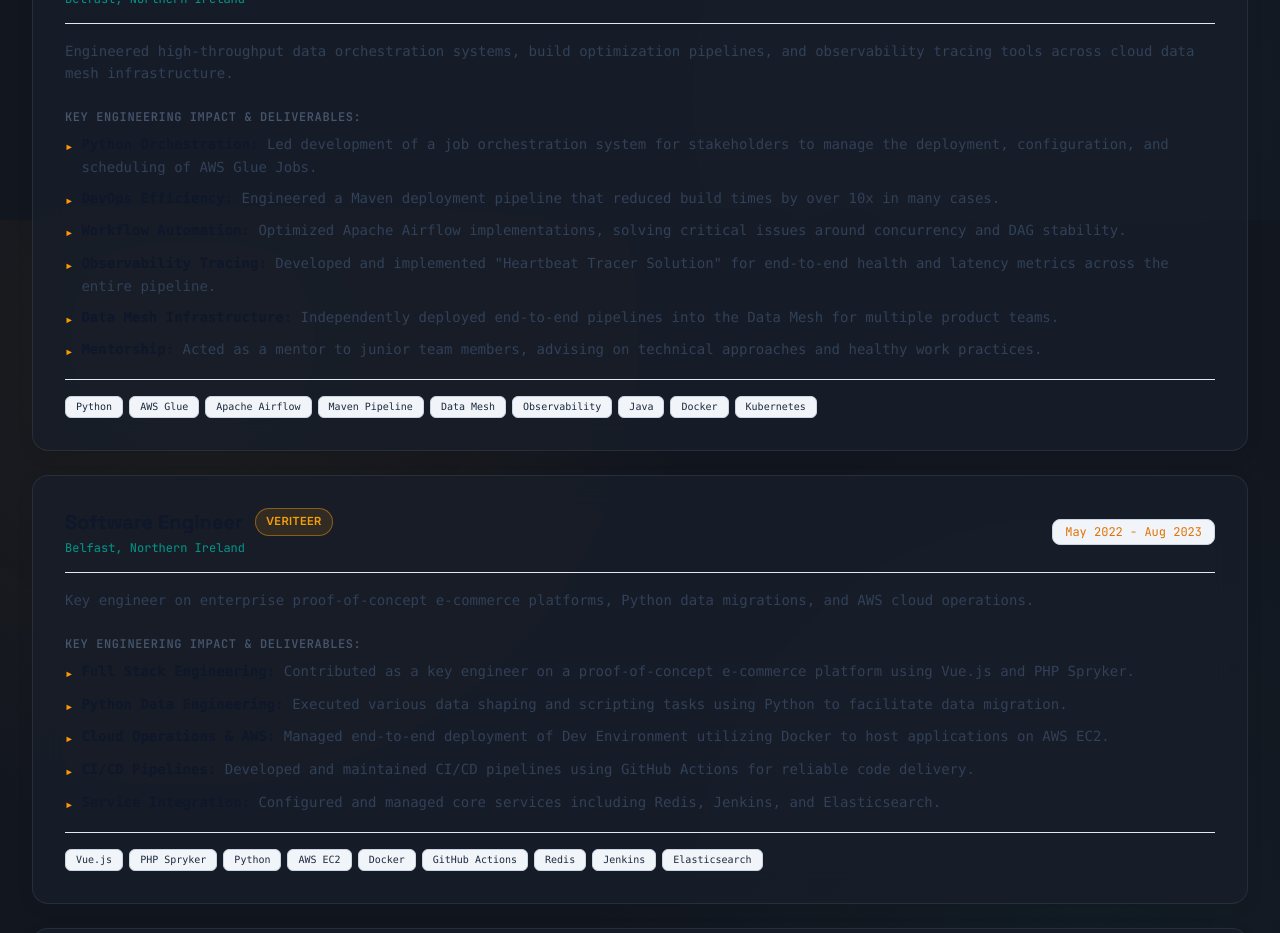
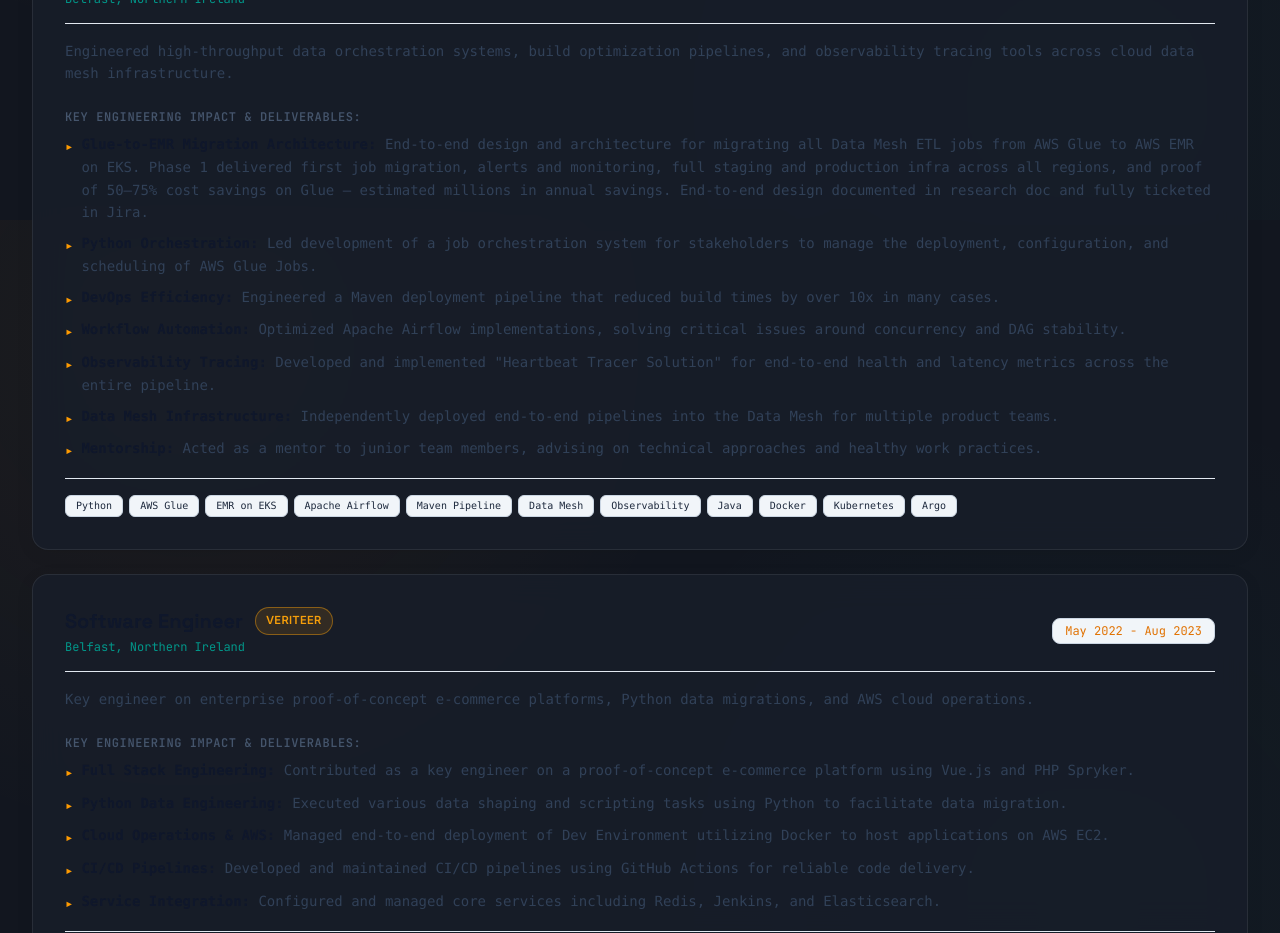
Before and after one commit to lewsley-r/portfolio-prod, a Vue app: page / in a window 1280 px wide. Shown: the part 1380-2313 px from the top of the page. Built offline with nearby package versions, Linux system fonts and the light colour scheme.

Commit message:
feat: add Glue-to-EMR migration project to Rapid7 experience

```diff
--- a/package.json
+++ b/package.json
@@ -1,11 +1,10 @@
 {
   "name": "rlewsley-portfolio",
-  "version": "3.0.0",
+  "version": "3.0.1",
   "private": true,
   "type": "module",
   "scripts": {
     "dev": "vite",
-
     "build": "vite build",
     "preview": "vite preview",
     "deploy": "npm run build && npx gh-pages -d dist"
--- a/src/data/experiences.js
+++ b/src/data/experiences.js
@@ -16,6 +16,7 @@ export const experiences = [
     period: 'May 2024 - 2026',
     summary: 'Engineered high-throughput data orchestration systems, build optimization pipelines, and observability tracing tools across cloud data mesh infrastructure.',
     bullets: [
+      { title: 'Glue-to-EMR Migration Architecture', desc: 'End-to-end design and architecture for migrating all Data Mesh ETL jobs from AWS Glue to AWS EMR on EKS. Phase 1 delivered first job migration, alerts and monitoring, full staging and production infra across all regions, and proof of 50–75% cost savings on Glue — estimated millions in annual savings. End-to-end design documented in research doc and fully ticketed in Jira.' },
       { title: 'Python Orchestration', desc: 'Led development of a job orchestration system for stakeholders to manage the deployment, configuration, and scheduling of AWS Glue Jobs.' },
       { title: 'DevOps Efficiency', desc: 'Engineered a Maven deployment pipeline that reduced build times by over 10x in many cases.' },
       { title: 'Workflow Automation', desc: 'Optimized Apache Airflow implementations, solving critical issues around concurrency and DAG stability.' },
@@ -23,7 +24,7 @@ export const experiences = [
       { title: 'Data Mesh Infrastructure', desc: 'Independently deployed end-to-end pipelines into the Data Mesh for multiple product teams.' },
       { title: 'Mentorship', desc: 'Acted as a mentor to junior team members, advising on technical approaches and healthy work practices.' }
     ],
-    skills: ['Python', 'AWS Glue', 'Apache Airflow', 'Maven Pipeline', 'Data Mesh', 'Observability', 'Java', 'Docker', 'Kubernetes']
+    skills: ['Python', 'AWS Glue', 'EMR on EKS', 'Apache Airflow', 'Maven Pipeline', 'Data Mesh', 'Observability', 'Java', 'Docker', 'Kubernetes', 'Argo']
   },
   {
     role: 'Software Engineer',
```
Also changed, not shown: 1 other file (tests, documents, lock files or other folders).
